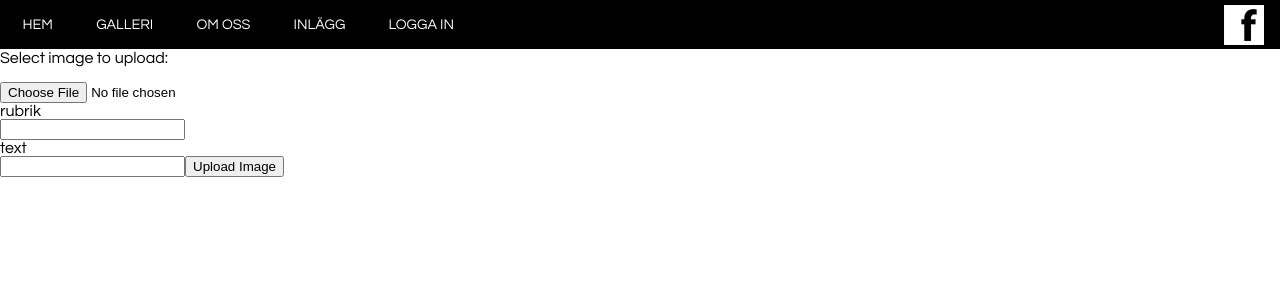
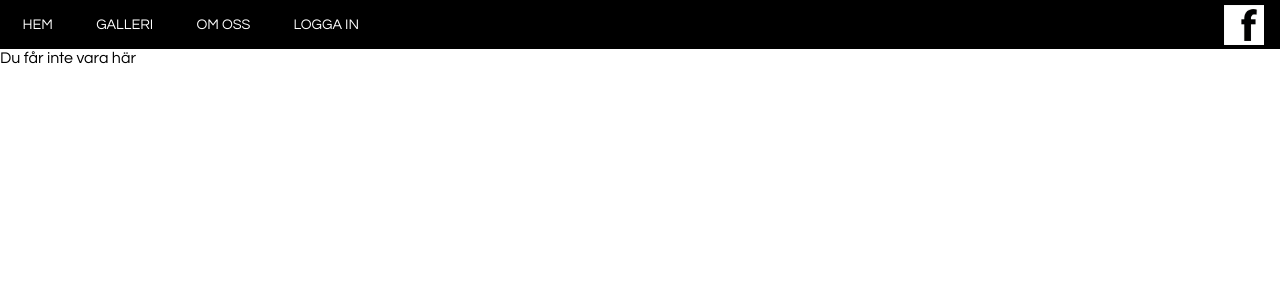
Before and after one commit to joniz/Projekt, a PHP site: page /inlagg.php in a window 1280 px wide. Shown: the top 300 px of the page. Run offline with PHP 8.4, Linux system fonts and the light colour scheme; some libraries are stand-ins or nearby versions.

Commit message:
Ordnade menyn lite

```diff
--- a/gymarbete/inlagg.php
+++ b/gymarbete/inlagg.php
@@ -4,8 +4,8 @@ include_once("startend.php");
 
 top();
 
-
-echo"<form action=\"upload.php\" method=\"post\" enctype=\"multipart/form-data\">";
+if(isset($_SESSION['admin'])){
+    echo"<form action=\"upload.php\" method=\"post\" enctype=\"multipart/form-data\">";
    echo"<p>Select image to upload:<p>";
     echo"<input type=\"file\" name=\"fileToUpload\" id=\"fileToUpload\">";
 echo"<label for=\"rubrik\" class=\"uploadlabel\">rubrik</label>";
@@ -17,6 +17,11 @@ echo"<input type=\"textarea\" name=\"text\" id=\"text\">";
     echo"<input type=\"submit\" value=\"Upload Image\" name=\"submit\">";
 echo"</form>";
 
+}else{
+    echo"<p>Du får inte vara här</p>";
+}
+
+
 
 
 
--- a/gymarbete/startend.php
+++ b/gymarbete/startend.php
@@ -30,15 +30,15 @@ function top() {
 					echo"<li class=\"active\"><a href=\"index.php\" accesskey=\"1\" title=\"\">Hem</a></li>";
 					echo"<li><a href=\"galleri.php\" accesskey=\"2\" title=\"\">Galleri</a></li>";
 					echo"<li><a href=\"omoss.php\" accesskey=\"3\" title=\"\">Om oss</a></li>";
-					echo"<li><a href=\"inlagg.php\" accesskey=\"4\" title=\"\">Inlägg</a></li>";
+
 
 
 
 	               	if(isset($_SESSION['admin'])){
 
 	if($_SESSION['admin']){
-
-	echo"<li><a href = \"logout.php\" name = \"action\" value = \"logout\">LOGGA UT</a></li>";
+    echo"<li><a href=\"inlagg.php\" accesskey=\"4\" title=\"\">Inlägg</a></li>";
+	echo"<li><a href = \"logout.php\">LOGGA UT</a></li>";
 
 
 	}
@@ -48,6 +48,7 @@ function top() {
  }
 }else{
     echo"<li><a id = \"logga\">LOGGA IN</a></li>";
+
 
 
 
```
